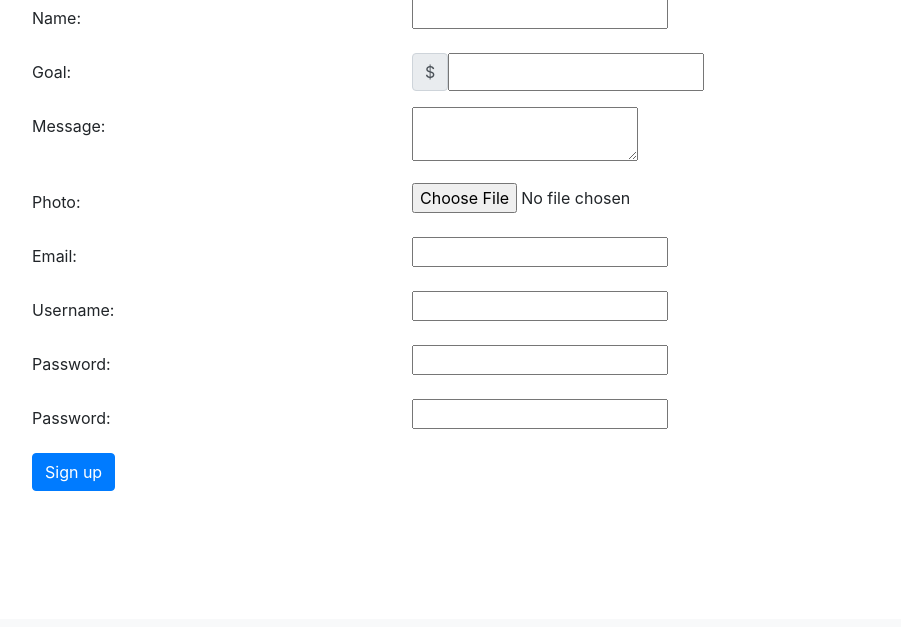
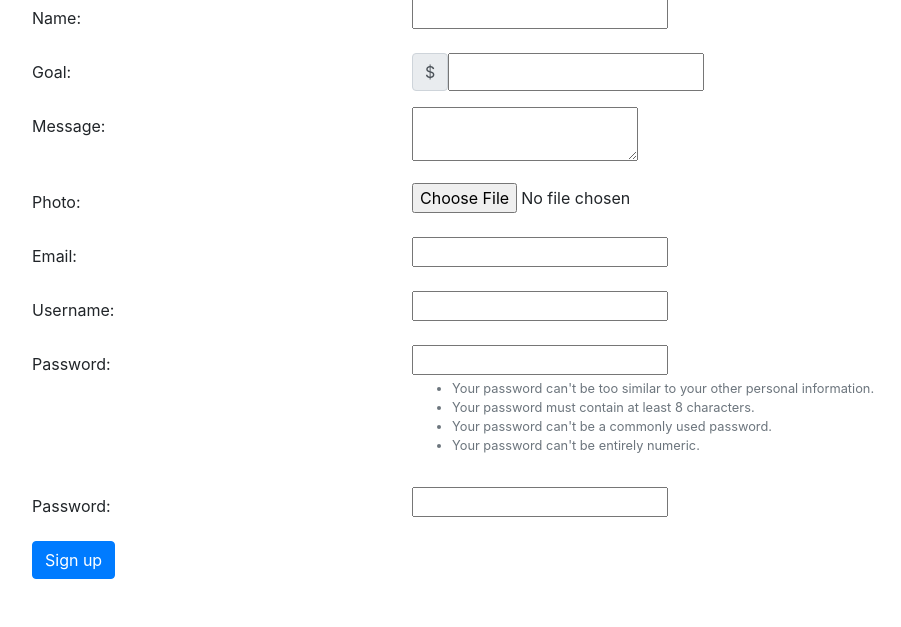
Before and after one commit to dominikszopa/fundraising-website, a Django app: template team_fundraising/templates/registration/signup.html in a window 1280 px wide. Shown: the part 181-808 px from the top of the page, without its empty margins (53-954 px from the left). Before the commit the page ends 672 px from the top, so only its background shows below. Run offline with Django 3.2, Linux system fonts and the light colour scheme; the template is opened without the code that fills it: most values are stand-ins (such as "Sample title", 1, 10 or a date in 2020); form fields are guessed from the names that the template uses; some libraries are stand-ins or nearby versions.

Commit message:
Added messaging about password strength

```diff
--- a/team_fundraising/templates/registration/signup.html
+++ b/team_fundraising/templates/registration/signup.html
@@ -71,6 +71,14 @@ BC Children's Hospital Foundation and the Children's Heart Network.
         <label class="col-sm-4 col-form-label" for="{{ user_form.password1.auto_id}}">{{ user_form.password1.label }}:</label>
         <div class="col-sm-8">
             {{ user_form.password1 }}
+            <small id="hint_id_new_password1" class="form-text text-muted">
+                <ul>
+                    <li>Your password can't be too similar to your other personal information.</li>
+                    <li>Your password must contain at least 8 characters.</li>
+                    <li>Your password can't be a commonly used password.</li>
+                    <li>Your password can't be entirely numeric.</li>
+                </ul>
+            </small>
         </div>
     </div>
 
```
